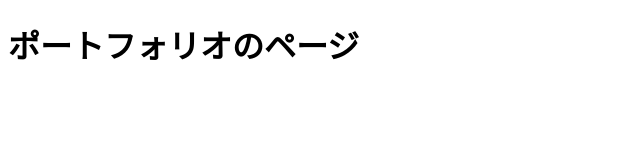
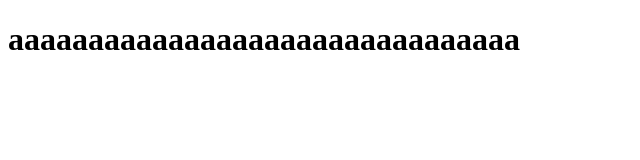
Before and after one commit to yukisigre/webpage, a plain HTML site: page index.html in a window 1280 px wide. Shown: the whole page, without its empty margins (0-640 px from the left). Drawn offline with Linux system fonts and the light colour scheme.

Commit message:
aaaaaaaddddddddddffffffffffff

```diff
--- a/index.html
+++ b/index.html
@@ -7,6 +7,7 @@
     <title>Document</title>
 </head>
 <body>
-  <h1>ポートフォリオのページ</h1>
+  <h1>aaaaaaaaaaaaaaaaaaaaaaaaaaaaaaaa
+  </h1>
 </body>
 </html>
```
